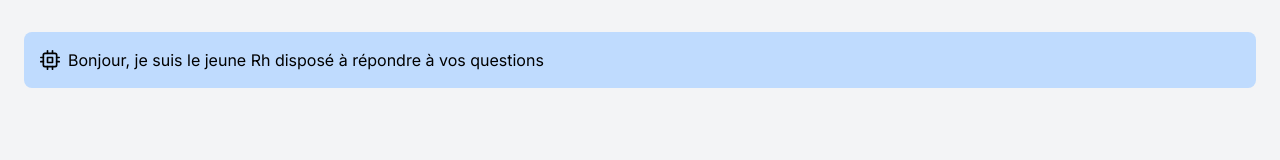
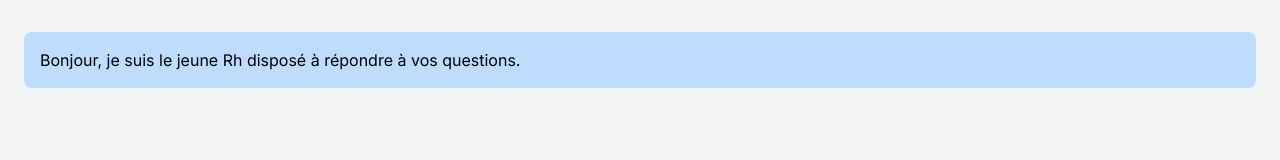
Before and after one commit to Adonislab/projetRH, a Next.js app: page / in a window 1280 px wide. Shown: the top 160 px of the page. Built offline with nearby package versions, Linux system fonts and the light colour scheme; what @huggingface/inference would draw is missing.

Commit message:
Changement des icones

```diff
--- a/src/components/Chatbot.tsx
+++ b/src/components/Chatbot.tsx
@@ -1,5 +1,5 @@
 import { useState, ChangeEvent, KeyboardEvent } from 'react';
-import { FiSend, FiUser, FiCpu } from 'react-icons/fi';
+import { FiSend} from 'react-icons/fi';
 import { HfInference } from '@huggingface/inference';
 
 interface Message {
@@ -10,7 +10,7 @@ interface Message {
 const inference = new HfInference('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');
 
 const Chatbot: React.FC = () => {
-  const [messages, setMessages] = useState<Message[]>([{ text: 'Bonjour, je suis le jeune Rh disposé à répondre à vos questions', sender: 'bot' }]);
+  const [messages, setMessages] = useState<Message[]>([{ text: 'Bonjour, je suis le jeune Rh disposé à répondre à vos questions.', sender: 'bot' }]);
   const [input, setInput] = useState<string>('');
 
   const sendMessage = async () => {
@@ -52,7 +52,7 @@ const Chatbot: React.FC = () => {
             key={index}
             className={`flex items-center my-2 p-4 rounded-lg ${message.sender === 'bot' ? 'bg-blue-200 text-left' : 'bg-green-200 text-right'}`}
           >
-            {message.sender === 'bot' ? <FiCpu className="mr-2" size={20} /> : <FiUser className="mr-2" size={20} />}
+            {message.sender === 'bot'}
             <span dangerouslySetInnerHTML={{ __html: interpretSpecialChars(message.text) }} />
           </div>
         ))}
```
